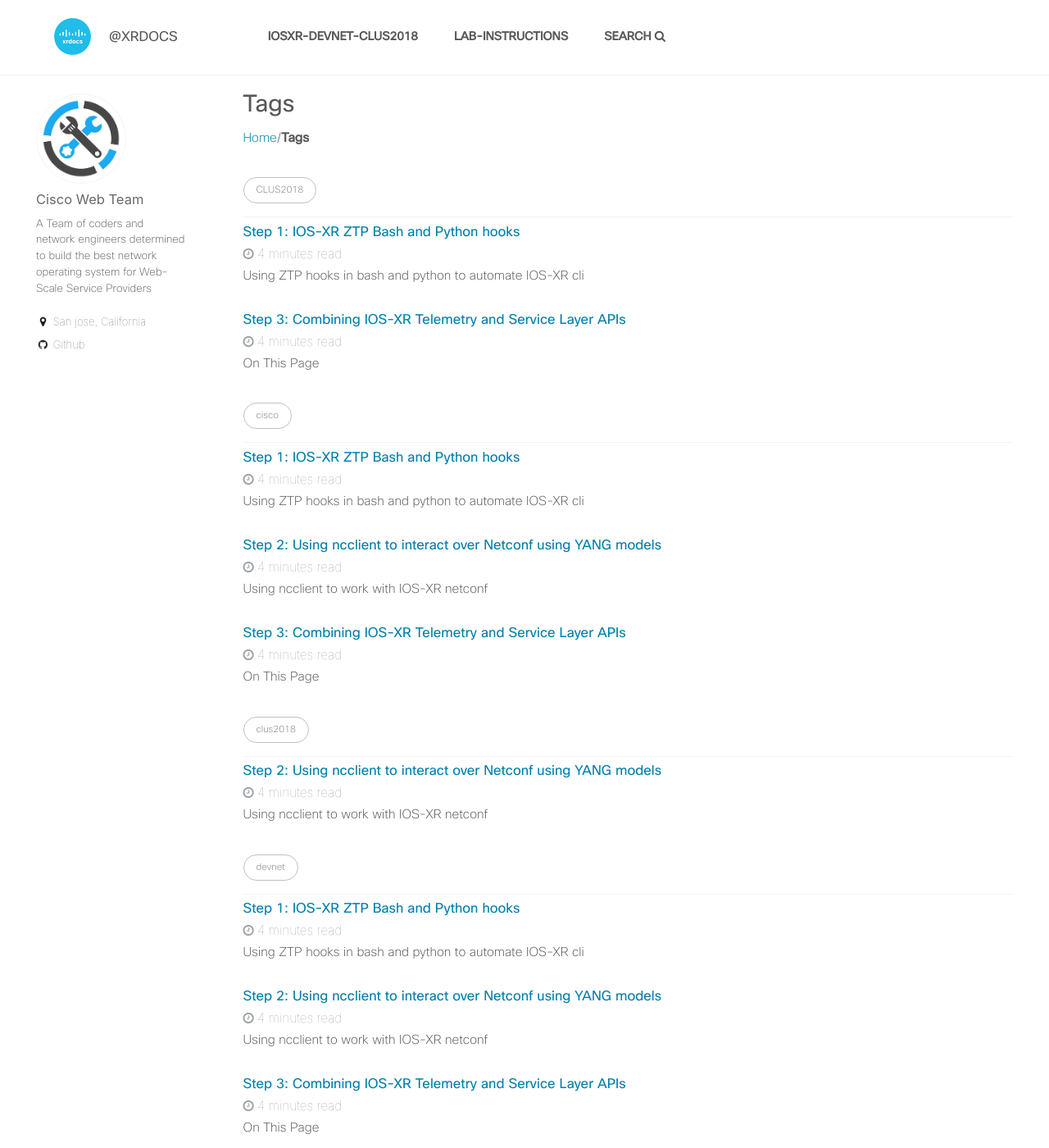
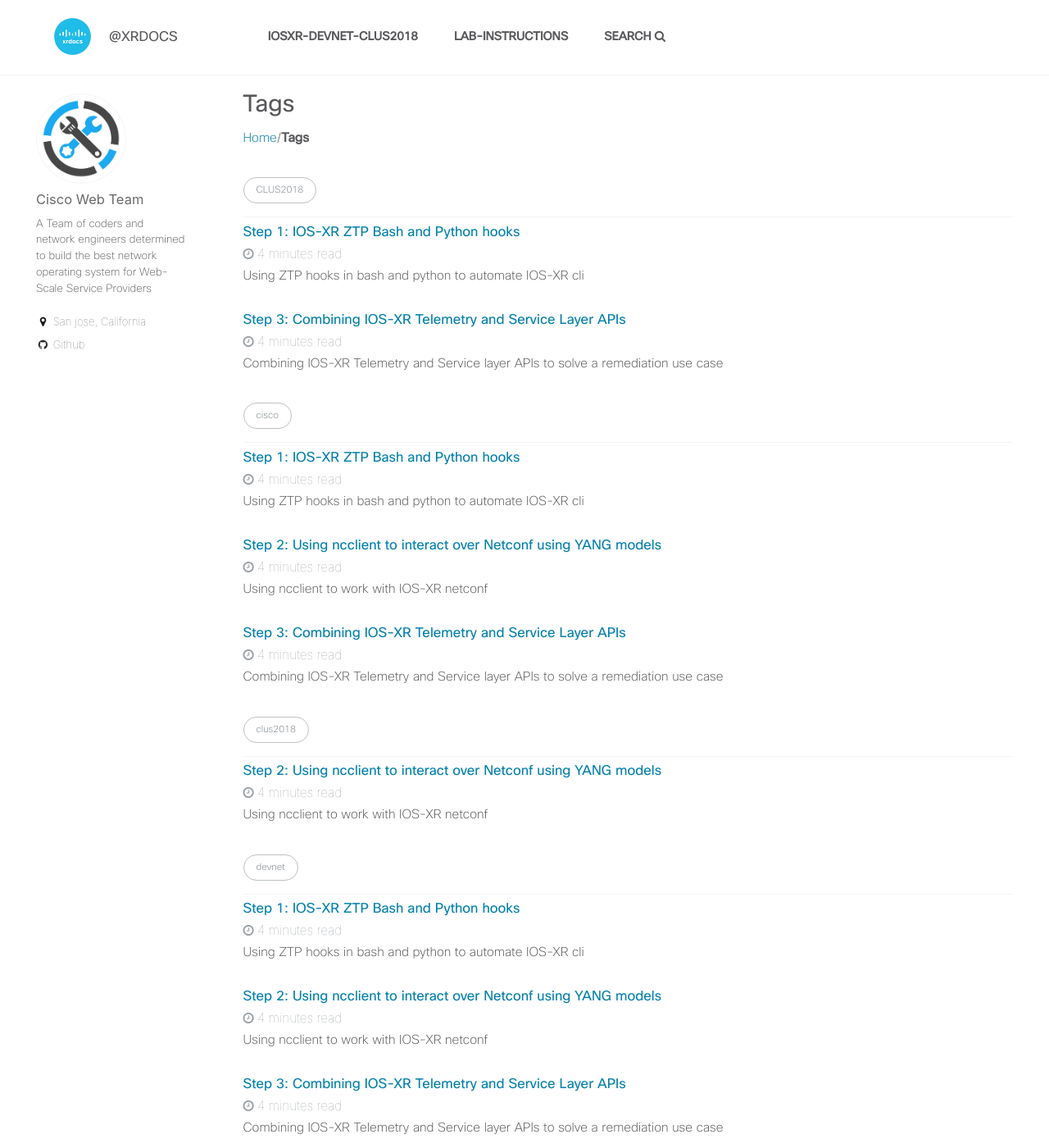
Before and after one commit to iosxr-devnet-ciscolive/workshop-docs, a Jekyll site: the page built from _pages/tag-archive.html, in a window 1280 px wide and 1400 px high. Shown: the whole window at 82% size. Built offline with Jekyll 4.4.1, drawn with Linux system fonts in a browser that asks for light colours; some of the changed text lies outside the part shown.

Commit message:
Update 2018-06-12-step-4-combining-ios-xr-telemetry-and-service-layer-apis.md

```diff
--- a/_wkinstructions/2018-06-12-step-4-combining-ios-xr-telemetry-and-service-layer-apis.md
+++ b/_wkinstructions/2018-06-12-step-4-combining-ios-xr-telemetry-and-service-layer-apis.md
@@ -9,6 +9,9 @@ tags:
   - CLUS2018
   - devnet
   - programmability
+excerpt: >-
+  Combining IOS-XR Telemetry and Service layer APIs to solve a remediation use
+  case
 ---
 
 {% include toc %}
```
